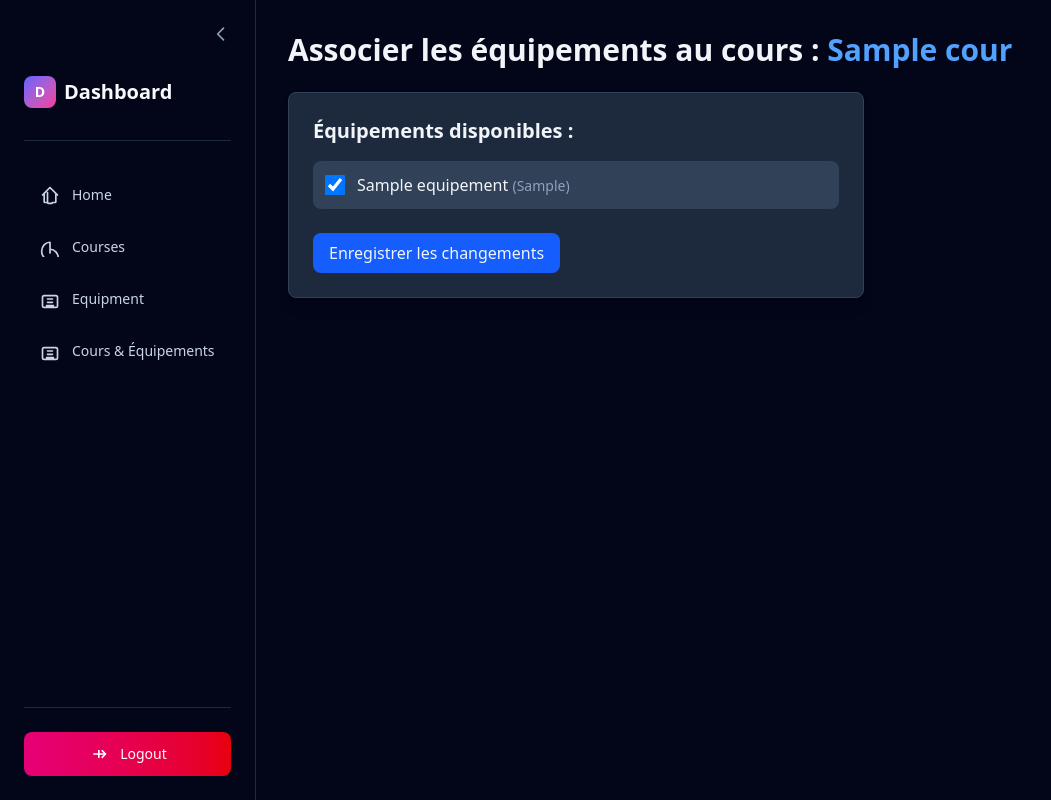
After one commit to YounessAitJamaa/FitManager, a PHP site: page /edit_cours_equipements.php?id=1 in a window 1280 px wide. The commit adds this page. Shown: the whole page, without its empty margins (0-1051 px from the left). Run offline with PHP 8.4, Linux system fonts and the light colour scheme; tables that the repository leaves empty or names only in its code hold one stand-in row (values such as "Sample post"); a stand-in replaces the project's code that opens the database connection.

Commit message:
Add the assosiation for the cours and equipements

```diff
--- /dev/null
+++ b/pages/edit_cours_equipements.php
@@ -0,0 +1,99 @@
+<?php
+
+    require "../config/db.php";
+
+    // Check if course ID is provided
+    if (!isset($_GET['id'])) {
+        header("Location: cours_equipements.php");
+        exit;
+    }
+
+    $id_cours = intval($_GET['id']);
+
+    // Get course info
+    $courseQuery = "SELECT * FROM cours WHERE id_cours = $id_cours";
+    $courseResult = mysqli_query($conn, $courseQuery);
+    $course = mysqli_fetch_assoc($courseResult);
+
+    // Get all equipments
+    $equipQuery = "SELECT * FROM equipements";
+    $equipements = mysqli_query($conn, $equipQuery);
+
+    // Get associated equipments
+    $linkedQuery = "SELECT id_equipement FROM cours_equipements WHERE id_cours = $id_cours";
+    $linkedResult = mysqli_query($conn, $linkedQuery);
+
+    $linked = [];
+    while ($row = mysqli_fetch_assoc($linkedResult)) {
+        $linked[] = $row['id_equipement']; // store linked equipment IDs
+    }
+
+    // Handle form submit
+    if (isset($_POST['submit'])) {
+        // Delete old associations
+        mysqli_query($conn, "DELETE FROM cours_equipements WHERE id_cours = $id_cours");
+
+        // Add new associations
+        if (!empty($_POST['equipements'])) {
+            foreach ($_POST['equipements'] as $equip_id) {
+                $equip_id = intval($equip_id);
+                mysqli_query($conn, "INSERT INTO cours_equipements (id_cours, id_equipement)
+                                    VALUES ($id_cours, $equip_id)");
+            }
+        }
+
+        header("Location: cours_equipements.php?updated=1");
+        exit;
+    }
+?>
+
+<!DOCTYPE html>
+<html>
+<head>
+    <meta charset="UTF-8">
+    <script src="https://cdn.jsdelivr.net/npm/@tailwindcss/browser@4"></script>
+    <title>Associer des Équipements</title>
+</head>
+
+<body class="flex bg-slate-950 text-slate-100 min-h-screen">
+
+    <?php require "../includes/sidebar.php"; ?>
+
+    <div class="flex-1 p-8">
+        <h1 class="text-3xl font-bold mb-6">
+            Associer les équipements au cours :
+            <span class="text-blue-400"><?= htmlspecialchars($course['nom']) ?></span>
+        </h1>
+
+        <form action="" method="POST" class="bg-slate-800 p-6 rounded-lg shadow-lg border border-slate-700 max-w-xl">
+
+            <h2 class="text-xl font-semibold mb-4">Équipements disponibles :</h2>
+
+            <div class="space-y-3">
+                <?php while ($equip = mysqli_fetch_assoc($equipements)): ?>
+                    <label class="flex items-center gap-3 bg-slate-700 p-3 rounded-lg hover:bg-slate-600 transition cursor-pointer">
+                        <input type="checkbox"
+                            name="equipements[]"
+                            value="<?= $equip['id_equipement'] ?>"
+                            class="w-5 h-5"
+                            <?= in_array($equip['id_equipement'], $linked) ? 'checked' : '' ?>
+                        >
+                        <span>
+                            <?= htmlspecialchars($equip['nom']) ?>
+                            <span class="text-slate-400 text-sm">(<?= $equip['type_equipement'] ?>)</span>
+                        </span>
+                    </label>
+                <?php endwhile; ?>
+            </div>
+
+            <button type="submit" name="submit"
+                class="mt-6 px-4 py-2 bg-blue-600 rounded-lg hover:bg-blue-700 transition">
+                Enregistrer les changements
+            </button>
+
+        </form>
+    </div>
+
+
+</body>
+</html>
```
Also changed, not shown: pages/cours_equipements.php (+14 -13 lines).
